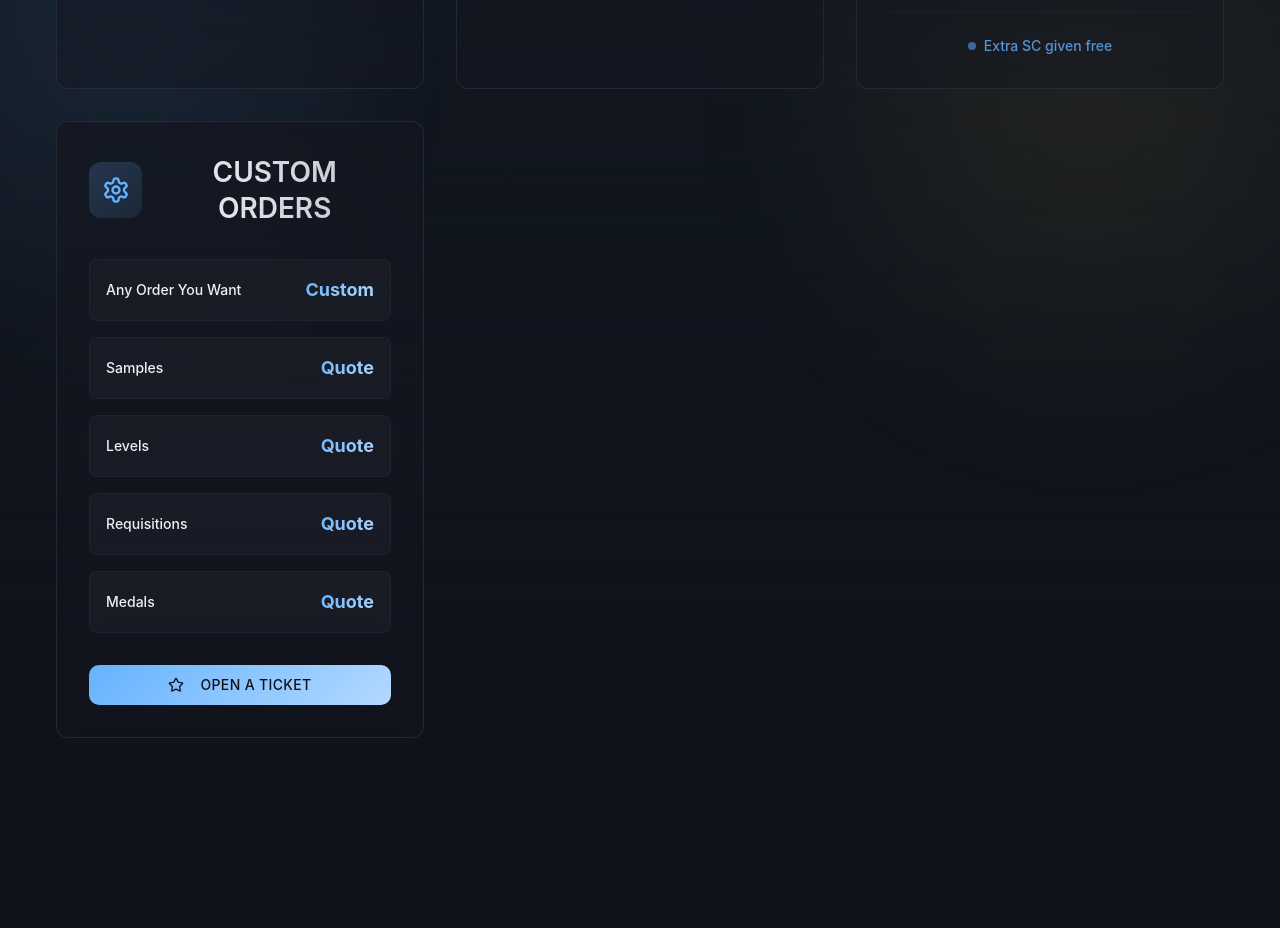
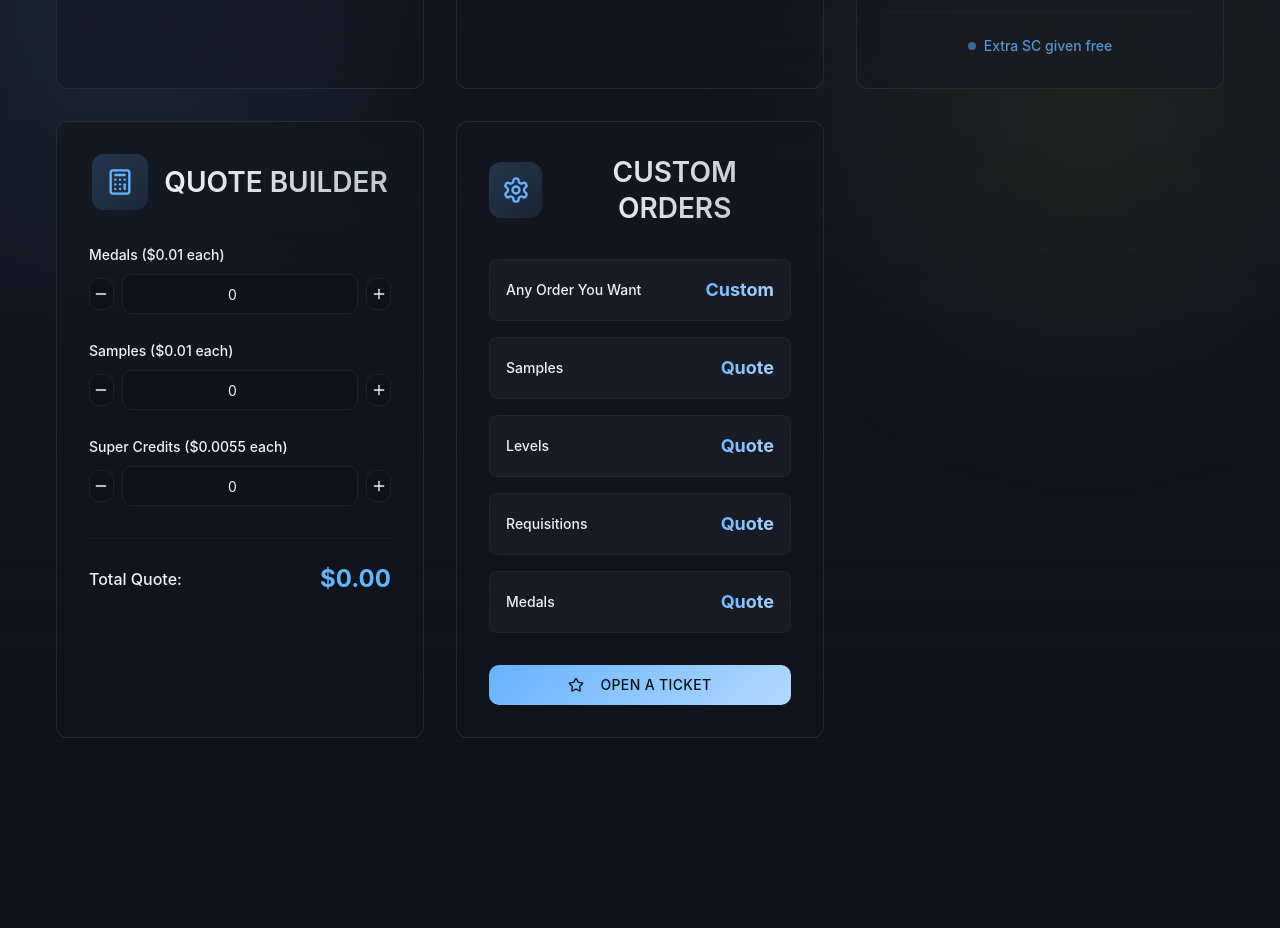
Before and after one commit to Darkvsx/hellboost, a React (Vite) app: page / in a window 1280 px wide. Shown: the part 2720-3648 px from the top of the page. Built offline with nearby package versions, Linux system fonts and the light colour scheme.

Commit message:
Add custom quote feature
Implement a custom quote generator for currency services, allowing users to price their own orders based on individual item costs for medals, samples, and super credits.

```diff
--- a/src/components/PricingSection.tsx
+++ b/src/components/PricingSection.tsx
@@ -1,5 +1,6 @@
 import { ServiceCard } from "@/components/ServiceCard";
 import { CustomOrderCard } from "@/components/CustomOrderCard";
+import { QuoteBuilder } from "@/components/QuoteBuilder";
 import { useEffect, useRef, useState } from "react";
 
 export const PricingSection = () => {
@@ -77,6 +78,7 @@ export const PricingSection = () => {
             items={superCreditsData}
             note="Extra SC given free"
           />
+          <QuoteBuilder />
           <CustomOrderCard />
         </div>
       </div>
--- /dev/null
+++ b/src/components/QuoteBuilder.tsx
@@ -0,0 +1,168 @@
+import { useState } from "react";
+import { Calculator, Plus, Minus } from "lucide-react";
+import { Button } from "@/components/ui/button";
+import { Input } from "@/components/ui/input";
+
+export const QuoteBuilder = () => {
+  const [medals, setMedals] = useState(0);
+  const [samples, setSamples] = useState(0);
+  const [superCredits, setSuperCredits] = useState(0);
+
+  // Individual prices
+  const medalPrice = 0.01;
+  const samplePrice = 0.01;
+  const superCreditPrice = 0.0055;
+
+  const totalPrice = (medals * medalPrice) + (samples * samplePrice) + (superCredits * superCreditPrice);
+
+  const handleQuantityChange = (type: 'medals' | 'samples' | 'superCredits', value: string) => {
+    const numValue = Math.max(0, parseInt(value) || 0);
+    switch (type) {
+      case 'medals':
+        setMedals(numValue);
+        break;
+      case 'samples':
+        setSamples(numValue);
+        break;
+      case 'superCredits':
+        setSuperCredits(numValue);
+        break;
+    }
+  };
+
+  const adjustQuantity = (type: 'medals' | 'samples' | 'superCredits', adjustment: number) => {
+    switch (type) {
+      case 'medals':
+        setMedals(prev => Math.max(0, prev + adjustment));
+        break;
+      case 'samples':
+        setSamples(prev => Math.max(0, prev + adjustment));
+        break;
+      case 'superCredits':
+        setSuperCredits(prev => Math.max(0, prev + adjustment));
+        break;
+    }
+  };
+
+  return (
+    <div className="service-card">
+      <div className="flex items-center justify-center mb-8">
+        <div className="w-14 h-14 bg-gradient-to-br from-primary/20 to-primary/10 rounded-xl flex items-center justify-center mr-4 transition-all duration-300 group-hover:from-primary/30 group-hover:to-primary/20">
+          <Calculator className="w-7 h-7 text-primary" />
+        </div>
+        <h3 className="heading-tertiary text-center mb-0 bg-gradient-to-r from-foreground to-foreground/80 bg-clip-text text-transparent">
+          QUOTE BUILDER
+        </h3>
+      </div>
+
+      <div className="space-y-6 mb-8">
+        {/* Medals */}
+        <div className="space-y-2">
+          <label className="text-sm font-medium text-foreground">Medals ($0.01 each)</label>
+          <div className="flex items-center gap-2">
+            <Button
+              size="sm"
+              variant="outline"
+              onClick={() => adjustQuantity('medals', -1)}
+              className="h-8 w-8 p-0"
+            >
+              <Minus className="h-3 w-3" />
+            </Button>
+            <Input
+              type="number"
+              value={medals}
+              onChange={(e) => handleQuantityChange('medals', e.target.value)}
+              className="text-center"
+              min="0"
+            />
+            <Button
+              size="sm"
+              variant="outline"
+              onClick={() => adjustQuantity('medals', 1)}
+              className="h-8 w-8 p-0"
+            >
+              <Plus className="h-3 w-3" />
+            </Button>
+          </div>
+        </div>
+
+        {/* Samples */}
+        <div className="space-y-2">
+          <label className="text-sm font-medium text-foreground">Samples ($0.01 each)</label>
+          <div className="flex items-center gap-2">
+            <Button
+              size="sm"
+              variant="outline"
+              onClick={() => adjustQuantity('samples', -1)}
+              className="h-8 w-8 p-0"
+            >
+              <Minus className="h-3 w-3" />
+            </Button>
+            <Input
+              type="number"
+              value={samples}
+              onChange={(e) => handleQuantityChange('samples', e.target.value)}
+              className="text-center"
+              min="0"
+            />
+            <Button
+              size="sm"
+              variant="outline"
+              onClick={() => adjustQuantity('samples', 1)}
+              className="h-8 w-8 p-0"
+            >
+              <Plus className="h-3 w-3" />
+            </Button>
+          </div>
+        </div>
+
+        {/* Super Credits */}
+        <div className="space-y-2">
+          <label className="text-sm font-medium text-foreground">Super Credits ($0.0055 each)</label>
+          <div className="flex items-center gap-2">
+            <Button
+              size="sm"
+              variant="outline"
+              onClick={() => adjustQuantity('superCredits', -1)}
+              className="h-8 w-8 p-0"
+            >
+              <Minus className="h-3 w-3" />
+            </Button>
+            <Input
+              type="number"
+              value={superCredits}
+              onChange={(e) => handleQuantityChange('superCredits', e.target.value)}
+              className="text-center"
+              min="0"
+            />
+            <Button
+              size="sm"
+              variant="outline"
+              onClick={() => adjustQuantity('superCredits', 1)}
+              className="h-8 w-8 p-0"
+            >
+              <Plus className="h-3 w-3" />
+            </Button>
+          </div>
+        </div>
+      </div>
+
+      {/* Total */}
+      <div className="mt-auto pt-6 border-t border-border/30">
+        <div className="flex items-center justify-between mb-4">
+          <span className="text-foreground font-medium">Total Quote:</span>
+          <span className="text-2xl font-bold text-primary">${totalPrice.toFixed(2)}</span>
+        </div>
+
+        {totalPrice > 0 && (
+          <Button
+            className="btn-primary-gradient w-full"
+            onClick={() => window.open('https://discord.gg/HCCyw27vm8', '_blank')}
+          >
+            Order Custom Quote
+          </Button>
+        )}
+      </div>
+    </div>
+  );
+};
```
